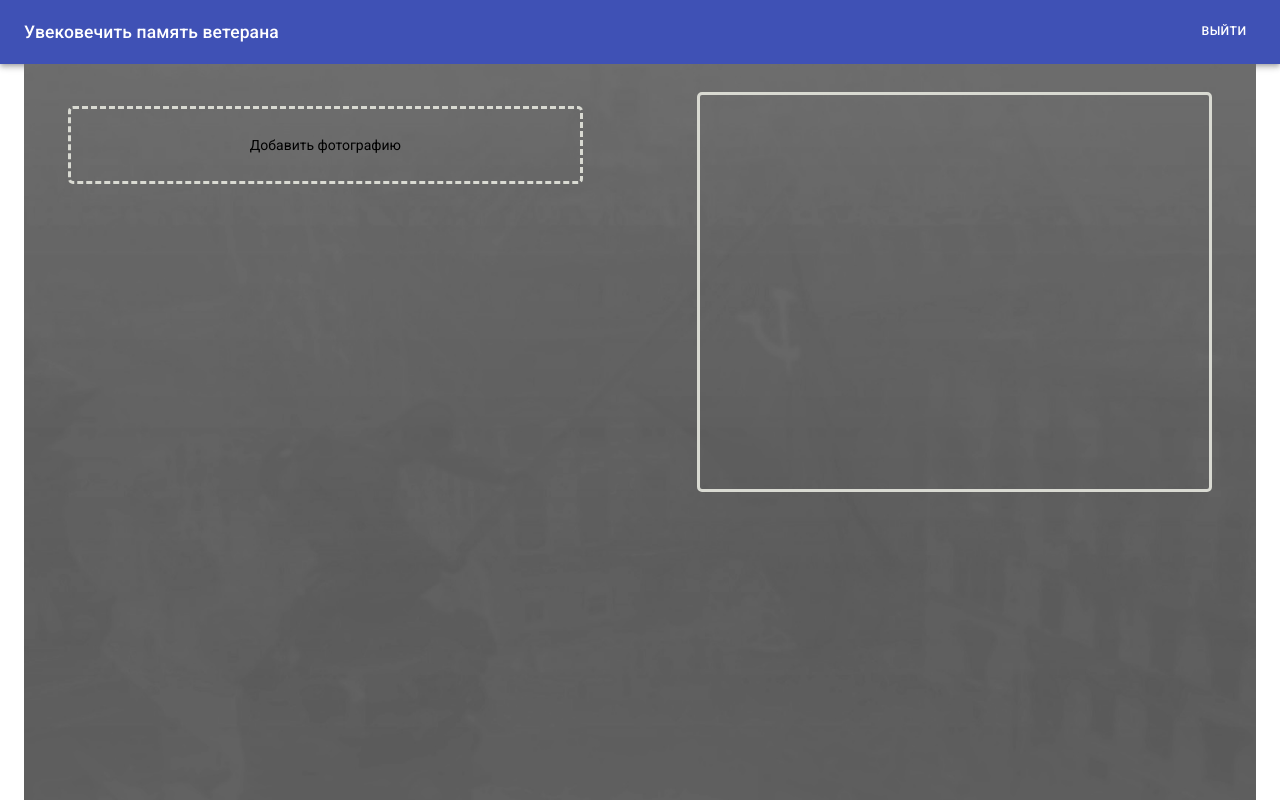
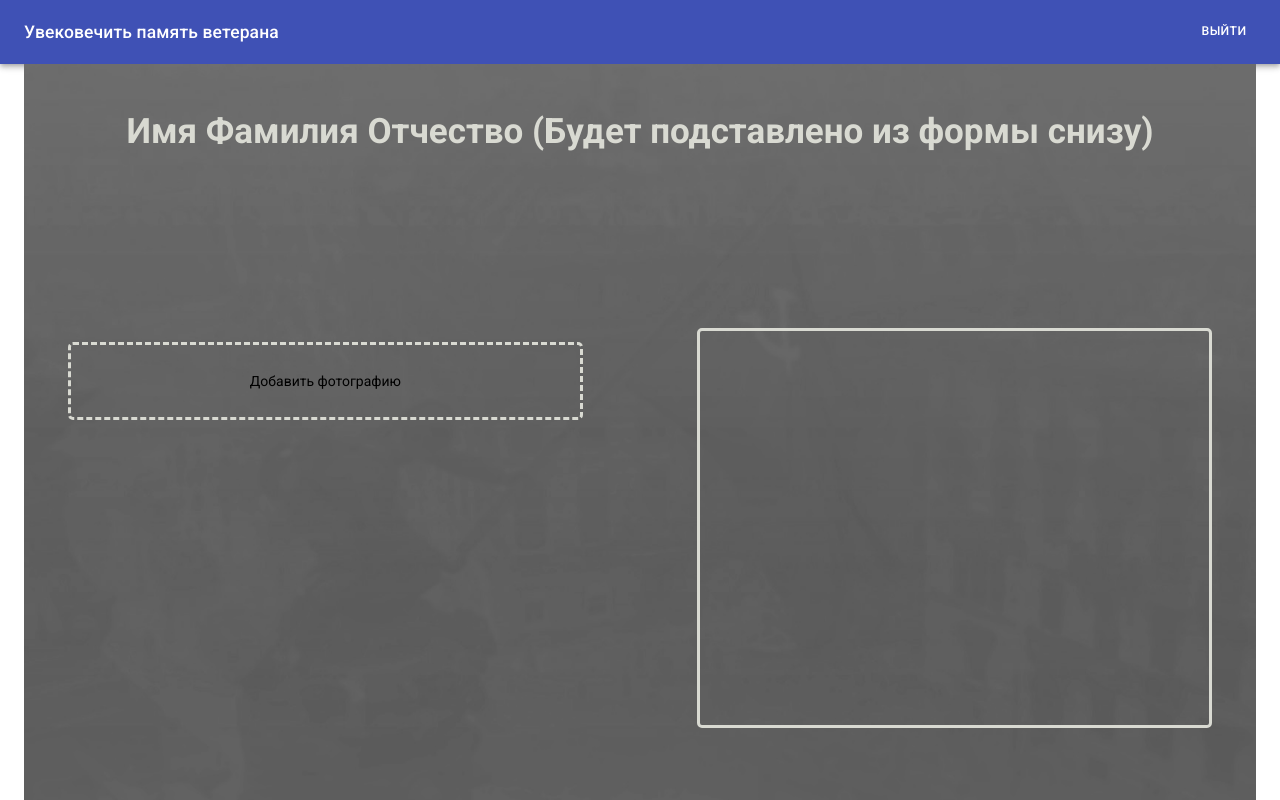
Before and after one commit to Maxim-rrrr/museum, a React (Create React App) app in the folder client/: page /add-hero in a window 1280 px wide. Shown: the top 800 px of the page. Built offline with nearby package versions, Linux system fonts and the light colour scheme.

Commit message:
+: write file in content object

```diff
--- a/client/src/views/addHero/components/Dropzone.js
+++ b/client/src/views/addHero/components/Dropzone.js
@@ -51,6 +51,8 @@ const Dropzone = (props) => {
       setFiles(acceptedFiles.map(file => Object.assign(file, {
         preview: URL.createObjectURL(file)
       })));
+
+      props.setContent(acceptedFiles)
     }
   });
 
--- a/client/src/views/addHero/components/Sections/SectionImg.js
+++ b/client/src/views/addHero/components/Sections/SectionImg.js
@@ -12,6 +12,7 @@ const SectionImg = (props) => {
         <div className="heroes__section__content">
           <Dropzone
             full = { true }
+            setContent = { (value) => { props.setContent(props.index, "img", value) }  }
           />
         </div>
 
--- a/client/src/views/addHero/components/Sections/SectionImgImg.js
+++ b/client/src/views/addHero/components/Sections/SectionImgImg.js
@@ -12,8 +12,12 @@ const SectionImgImg = (props) => {
       >
 
         <div className="heroes__section__content">
-          <Dropzone />
-          <Dropzone />
+          <Dropzone
+            setContent = { (value) => { props.setContent(props.index, "img1", value) }  }
+          />
+          <Dropzone
+            setContent = { (value) => { props.setContent(props.index, "img2", value) }  }
+          />
         </div>
 
         <div/>
--- a/client/src/views/addHero/components/Sections/SectionImgText.js
+++ b/client/src/views/addHero/components/Sections/SectionImgText.js
@@ -11,8 +11,21 @@ const SectionImgText = (props) => {
         to={!props.last ? `scr${props.index + 1}` : false}
       >
 
+        {
+          props.first &&
+          <h1 className="heroes__name">
+            {
+              props.name ?
+              props.name :
+              "Имя Фамилия Отчество (Будет подставлено из формы снизу)"
+            }
+          </h1>
+        }
+
         <div className="heroes__section__content heroes__section__content--left">
-          <Dropzone />
+          <Dropzone
+            setContent = { (value) => { props.setContent(props.index, "img", value) }  }
+          />
           <Textarea
             setContent = { (value) => { props.setContent(props.index, "text", value) }  }
           />
--- a/client/src/views/addHero/components/Sections/SectionTextImg.js
+++ b/client/src/views/addHero/components/Sections/SectionTextImg.js
@@ -13,7 +13,9 @@ const SectionTextImg = (props) => {
       >
 
         <div className="heroes__section__content heroes__section__content--right">
-          <Dropzone />
+          <Dropzone
+            setContent = { (value) => { props.setContent(props.index, "img", value) }  }
+          />
           <Textarea
             setContent = { (value) => { props.setContent(props.index, "text", value) }  }
           />
--- a/client/src/views/addHero/index.js
+++ b/client/src/views/addHero/index.js
@@ -77,7 +77,7 @@ const AddHero = () => {
 
     setSections([...sections, section])
 
-    console.log(sections)
+    // console.log(sections)
   }
 
   return (
@@ -158,6 +158,8 @@ const AddHero = () => {
         >
           +
         </button>
+
+
       </Container>
 
 
```
